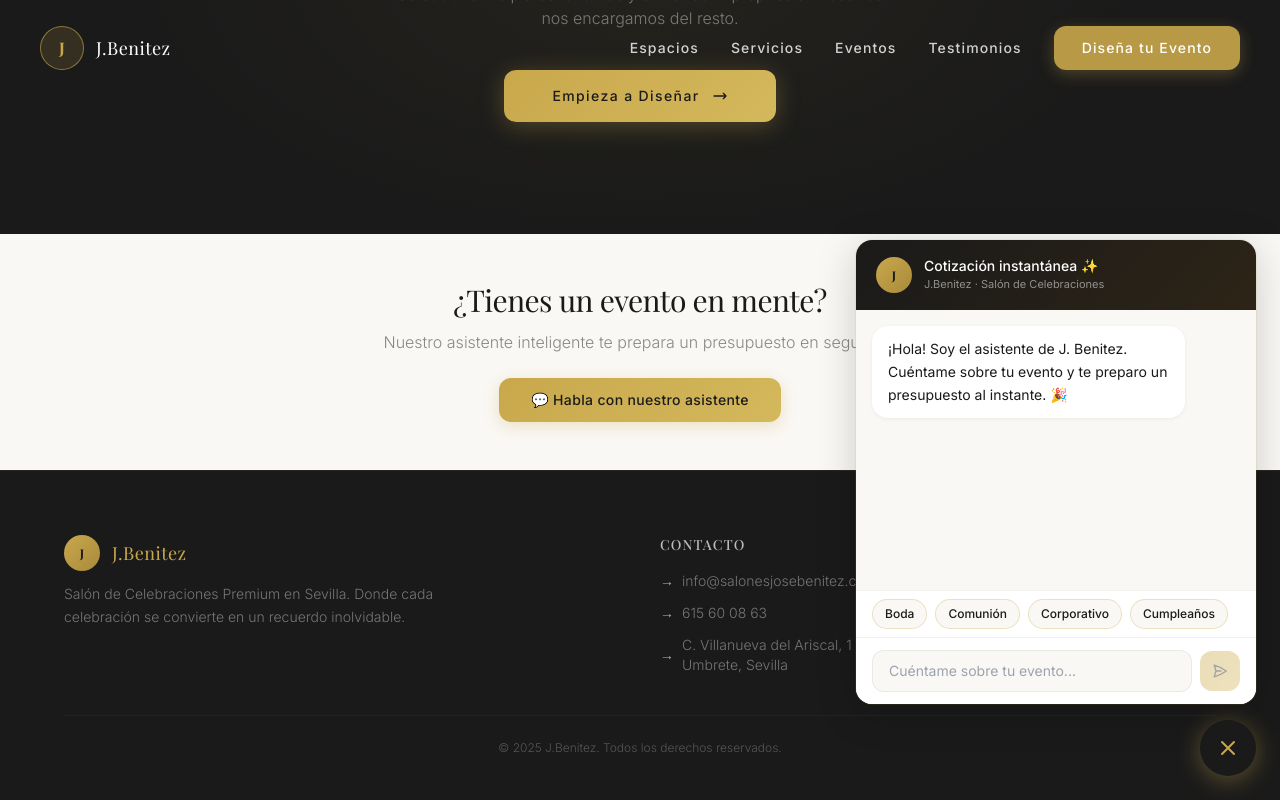
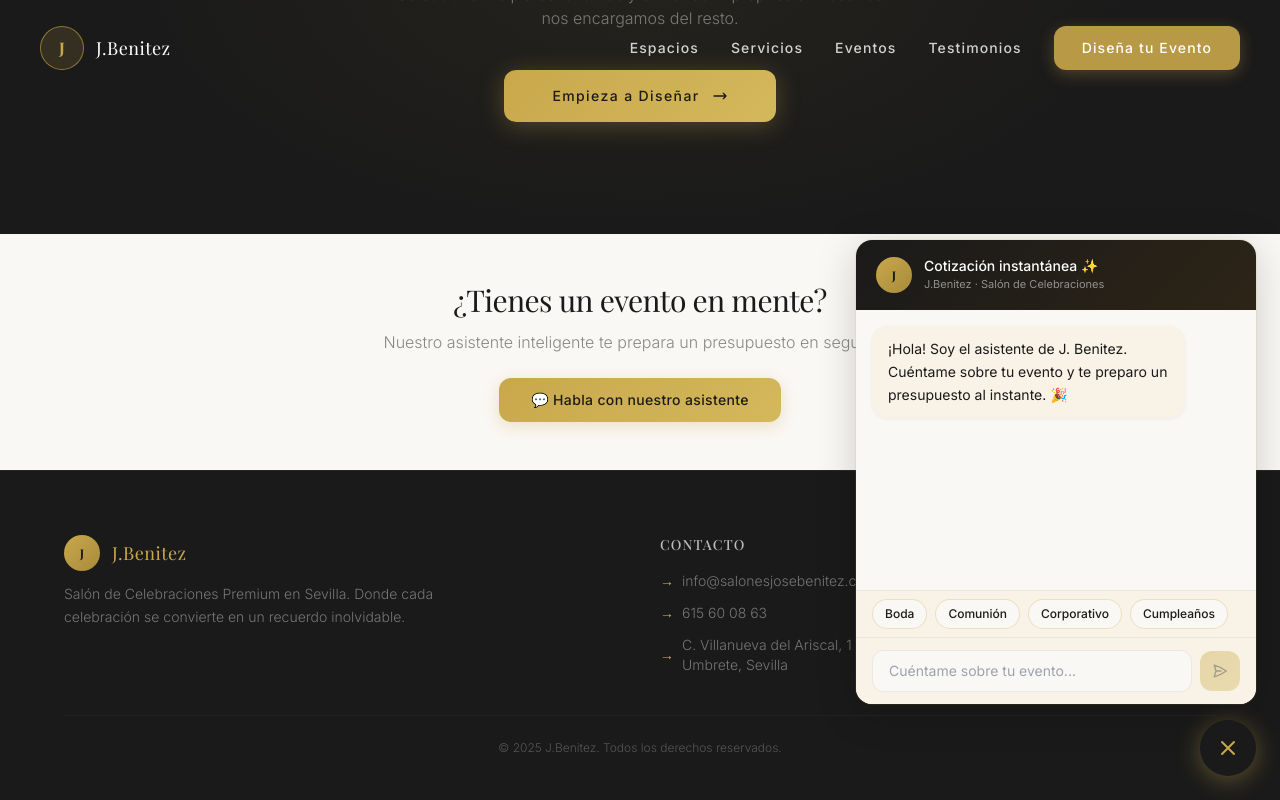
Before and after one commit to kurropl/EventFlow, a Next.js app: page / in a window 1280 px wide. Both pictures are taken after a click on the button "💬 Habla con nuestro asistente". Shown: the part 3619-4419 px from the top of the page. Built offline with nearby package versions, Linux system fonts and the light colour scheme; a web font is replaced by a local one.

Commit message:
ui: soften all white backgrounds to warm cream (#F8F3E6) — eventos cards, chat widget, messages, suggestions, input area

```diff
--- a/src/app/page.tsx
+++ b/src/app/page.tsx
@@ -469,7 +469,7 @@ export default function HomePage() {
               <div key={i} id={`evt-${i}`} data-reveal
                 className="rounded-xl p-6 md:p-7 transition-all duration-400 group cursor-pointer border"
                 style={{
-                  background: '#FFFFFF',
+                  background: '#F8F3E6',
                   borderColor: 'rgba(0,0,0,0.06)',
                   opacity: reveal(`evt-${i}`) ? 1 : 0,
                   transform: reveal(`evt-${i}`) ? 'translateY(0)' : 'translateY(20px)',
@@ -800,7 +800,7 @@ function AIChatWidget() {
       <div
         className="fixed bottom-24 right-4 sm:right-6 z-[9998] w-[calc(100vw-2rem)] sm:w-[400px] max-h-[70vh] rounded-2xl overflow-hidden flex flex-col"
         style={{
-          background: '#FFFFFF',
+          background: '#F8F3E6',
           boxShadow: '0 8px 40px rgba(0,0,0,0.18), 0 0 0 1px rgba(201,168,76,0.12)',
           opacity: isOpen ? 1 : 0,
           transform: isOpen ? 'translateY(0) scale(1)' : 'translateY(12px) scale(0.97)',
@@ -826,7 +826,7 @@ function AIChatWidget() {
               <div
                 className="max-w-[85%] px-4 py-3 text-sm leading-relaxed rounded-2xl"
                 style={{
-                  background: msg.role === 'user' ? '#1A1A1A' : '#FFFFFF',
+                  background: msg.role === 'user' ? '#1A1A1A' : '#F8F3E6',
                   color: msg.role === 'user' ? '#FFFFFF' : '#1A1A1A',
                   boxShadow: msg.role === 'assistant' ? '0 1px 4px rgba(0,0,0,0.06)' : 'none',
                   whiteSpace: 'pre-line',
@@ -852,7 +852,7 @@ function AIChatWidget() {
           ))}
           {isLoading && (
             <div className="flex justify-start">
-              <div className="px-4 py-3 rounded-2xl text-sm" style={{ background: '#FFFFFF', boxShadow: '0 1px 4px rgba(0,0,0,0.06)' }}>
+              <div className="px-4 py-3 rounded-2xl text-sm" style={{ background: '#F8F3E6', boxShadow: '0 1px 4px rgba(0,0,0,0.06)' }}>
                 <span className="inline-flex gap-1">
                   <span className="w-2 h-2 rounded-full animate-bounce" style={{ background: '#C9A84C', animationDelay: '0ms' }} />
                   <span className="w-2 h-2 rounded-full animate-bounce" style={{ background: '#C9A84C', animationDelay: '150ms' }} />
@@ -865,7 +865,7 @@ function AIChatWidget() {
         </div>
 
         {/* Quick chips */}
-        <div className="px-4 py-2 flex gap-2 overflow-x-auto" style={{ background: '#FFFFFF', borderTop: '1px solid rgba(0,0,0,0.05)' }}>
+        <div className="px-4 py-2 flex gap-2 overflow-x-auto" style={{ background: '#F8F3E6', borderTop: '1px solid rgba(0,0,0,0.05)' }}>
           {quickChips.map(chip => (
             <button
               key={chip}
@@ -879,7 +879,7 @@ function AIChatWidget() {
         </div>
 
         {/* Input */}
-        <div className="px-4 py-3 flex items-center gap-2" style={{ background: '#FFFFFF', borderTop: '1px solid rgba(0,0,0,0.05)' }}>
+        <div className="px-4 py-3 flex items-center gap-2" style={{ background: '#F8F3E6', borderTop: '1px solid rgba(0,0,0,0.05)' }}>
           <input
             ref={inputRef}
             type="text"
```
